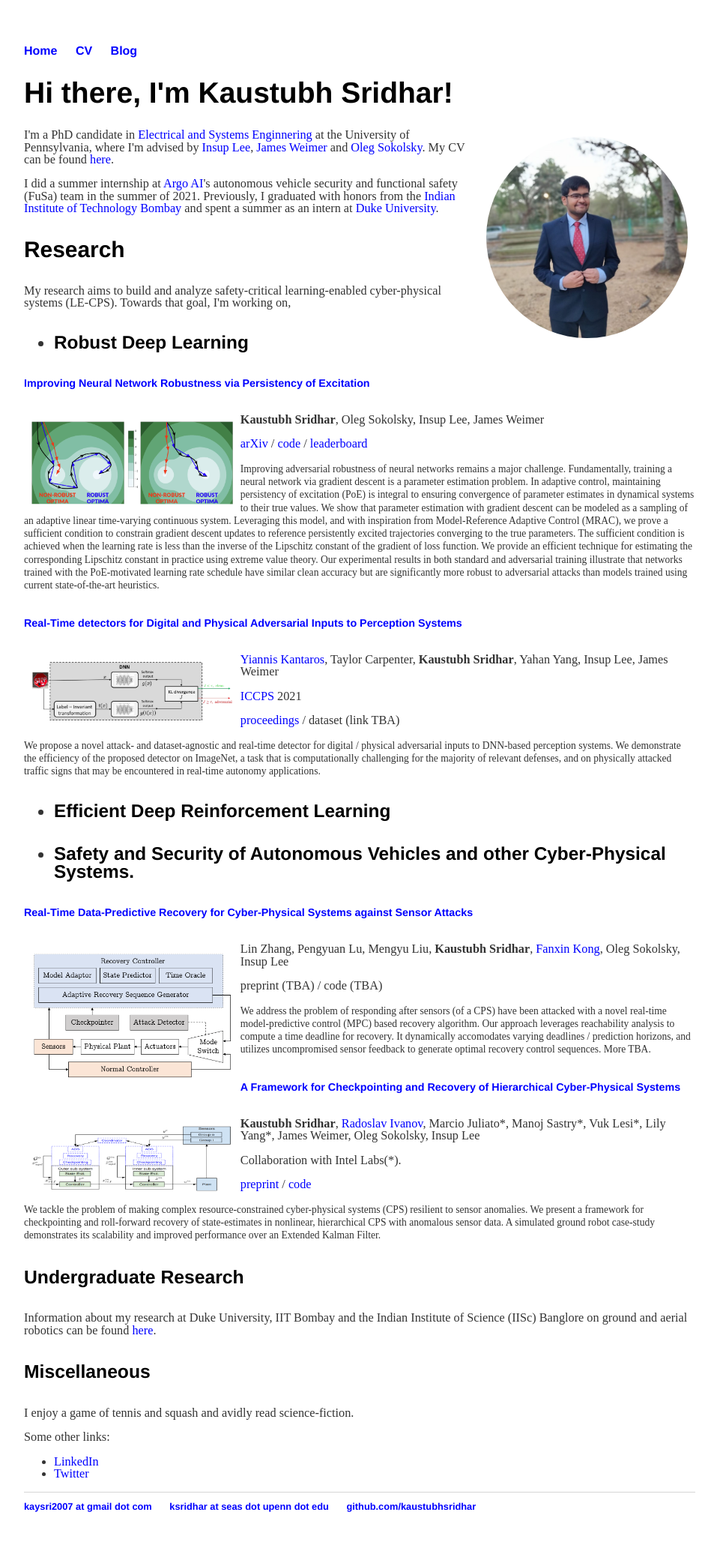
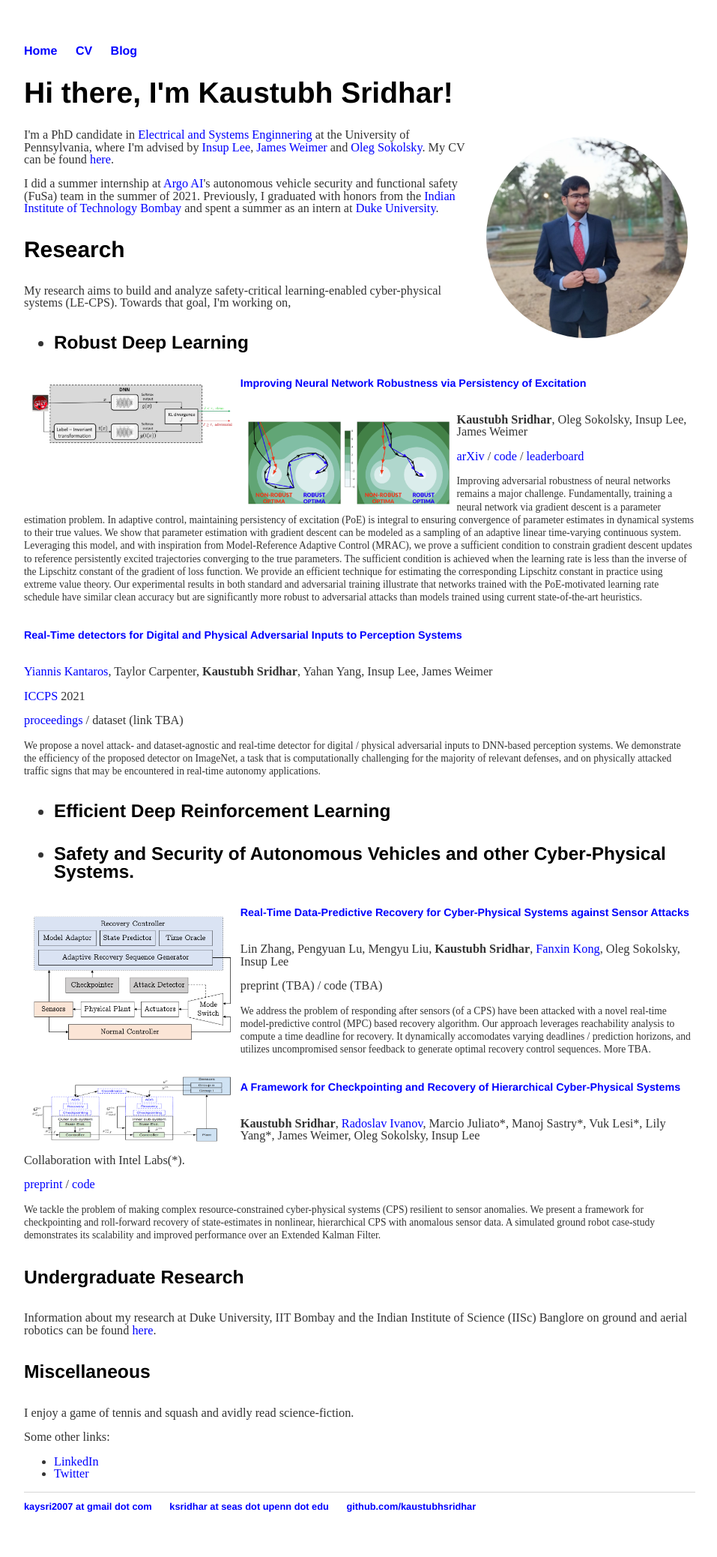
Before and after one commit to kaustubhsridhar/kaustubhsridhar_old.github.io, a Jekyll site: the page built from index.html, in a window 1280 px wide. Shown: the whole page at 75% size, without its empty margins (160-1117 px from the left). Built offline with Jekyll 4.4.1, drawn with Linux system fonts in a browser that asks for light colours.

Commit message:
Update index.html

```diff
--- a/index.html
+++ b/index.html
@@ -21,6 +21,7 @@ title: Welcome To My Homepage
 		<li><a id="RobustDL">Robust Deep Learning</a></li>
 	</ul></h5>
 
+	<img src="/images/visionguard.png" alt="visionguard" align="left" style="width:30%; padding: 10px;" class="img_rect">
 	<h6><a id="PoE"><a href="https://arxiv.org/abs/2106.02078">Improving Neural Network Robustness via Persistency of Excitation</a></a></h6>
 	<img src="/images/PoE.png" alt="PoE" align="left" style="width:30%; padding: 10px;" class="img_rect">
 	<p><b>Kaustubh Sridhar</b>, Oleg Sokolsky, Insup Lee, James Weimer</p>
@@ -30,7 +31,6 @@ title: Welcome To My Homepage
 
 	<!--<br>-->
 	<h6><a id="VisionGuard"><a href="https://dl.acm.org/doi/abs/10.1145/3450267.3450535">Real-Time detectors for Digital and Physical Adversarial Inputs to Perception Systems</a></a></h6>
-	<img src="/images/visionguard.png" alt="visionguard" align="left" style="width:30%; padding: 10px;" class="img_rect">
 	<p><a href="https://sites.google.com/view/kantaros/">Yiannis Kantaros</a>, Taylor Carpenter, <b>Kaustubh Sridhar</b>, Yahan Yang, Insup Lee, James Weimer</p>
 	<p><a href="http://iccps.acm.org/2021/">ICCPS</a> 2021</p>
 	<p><a href="https://dl.acm.org/doi/abs/10.1145/3450267.3450535">proceedings</a> / dataset (link TBA)</a></p>
@@ -45,15 +45,15 @@ title: Welcome To My Homepage
 		<li><a id="CPS">Safety and Security of Autonomous Vehicles and other Cyber-Physical Systems.</a></li>
 	</ul></h5>
 
+	<img src="/images/mpc.png" alt="mpc" align="left" style="width:30%; padding: 10px;" class="img_rect">
 	<h6><a id="MPCRecovery"><a href="">Real-Time Data-Predictive Recovery for Cyber-Physical Systems against Sensor Attacks</a></a></h6>
-	<img src="/images/mpc.png" alt="mpc" align="left" style="width:30%; padding: 10px;" class="img_rect">
 	<p>Lin Zhang, Pengyuan Lu, Mengyu Liu, <b>Kaustubh Sridhar</b>, <a href="https://sites.google.com/site/fanxink/">Fanxin Kong</a>, Oleg Sokolsky, Insup Lee</p>
 	<p>preprint (TBA) / code (TBA)</p>
 	<p><small>We address the problem of responding after sensors (of a CPS) have been attacked with a novel real-time model-predictive control (MPC) based recovery algorithm. Our approach leverages reachability analysis to compute a time deadline for recovery. It dynamically accomodates varying deadlines / prediction horizons, and utilizes uncompromised sensor feedback to generate optimal recovery control sequences. More TBA.</small></p>
 
 	<!--<br>-->
+	<img src="/images/framework_wide.png" alt="framework" align="left" style="width:30%; padding: 10px;" class="img_rect">
 	<h6><a id="Checkpointing"><a href="https://drive.google.com/file/d/1s9rYpJYRZ7UUR3u5IDfulorgpkcPfmll/view">A Framework for Checkpointing and Recovery of Hierarchical Cyber-Physical Systems</a></a></h6>
-	<img src="/images/framework_wide.png" alt="framework" align="left" style="width:30%; padding: 10px;" class="img_rect">
 	<p><b>Kaustubh Sridhar</b>, <a href="https://www.seas.upenn.edu/~rivanov/">Radoslav Ivanov</a>, Marcio Juliato*, Manoj Sastry*, Vuk Lesi*, Lily Yang*, James Weimer, Oleg Sokolsky, Insup Lee</p>
 	<p>Collaboration with Intel Labs(*).</p>
 	<p><a href="https://drive.google.com/file/d/1s9rYpJYRZ7UUR3u5IDfulorgpkcPfmll/view">preprint</a> / <a href="https://github.com/kaustubhsridhar/checkpointing_and_recovery">code</a></a></p>
```
